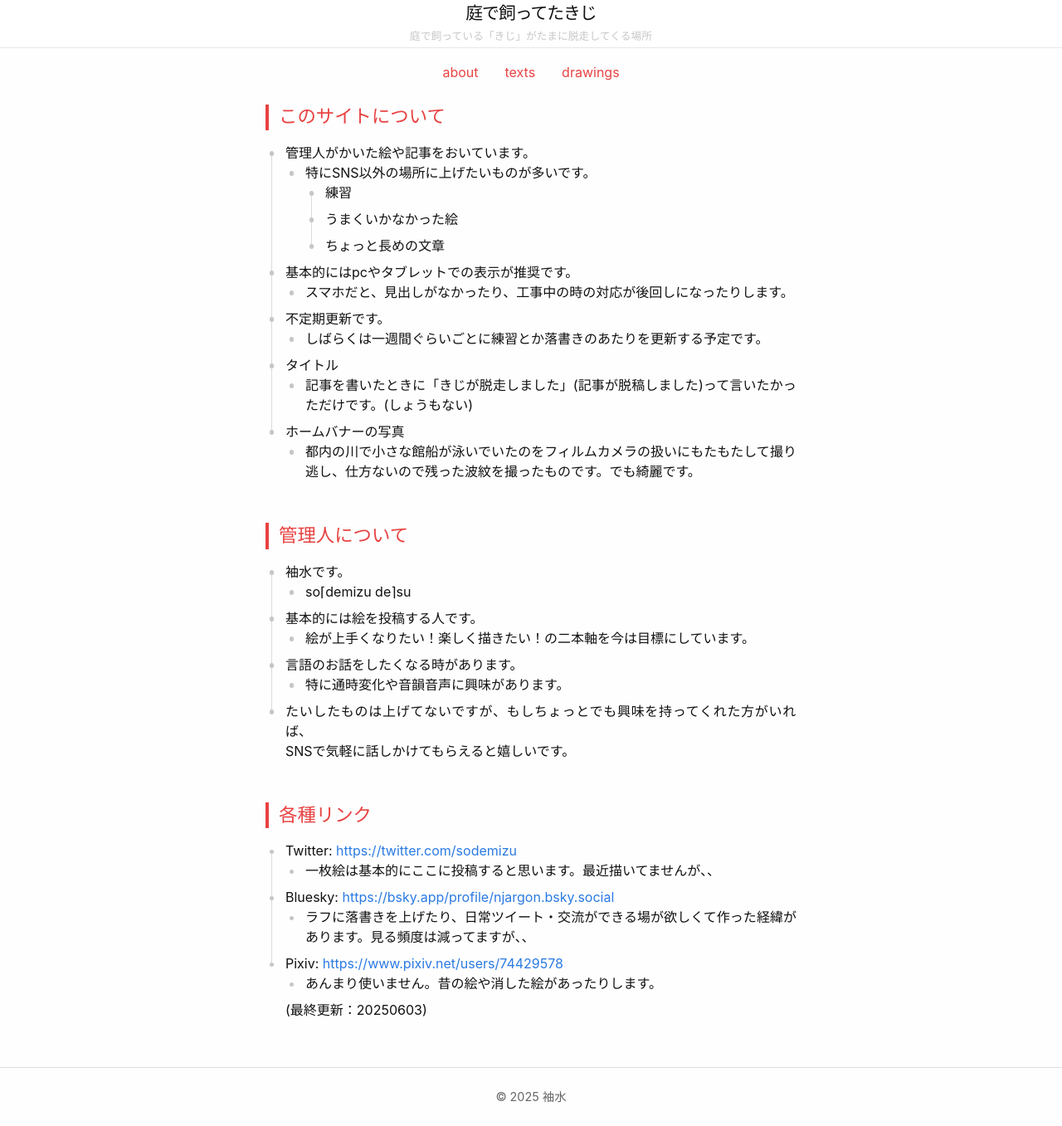
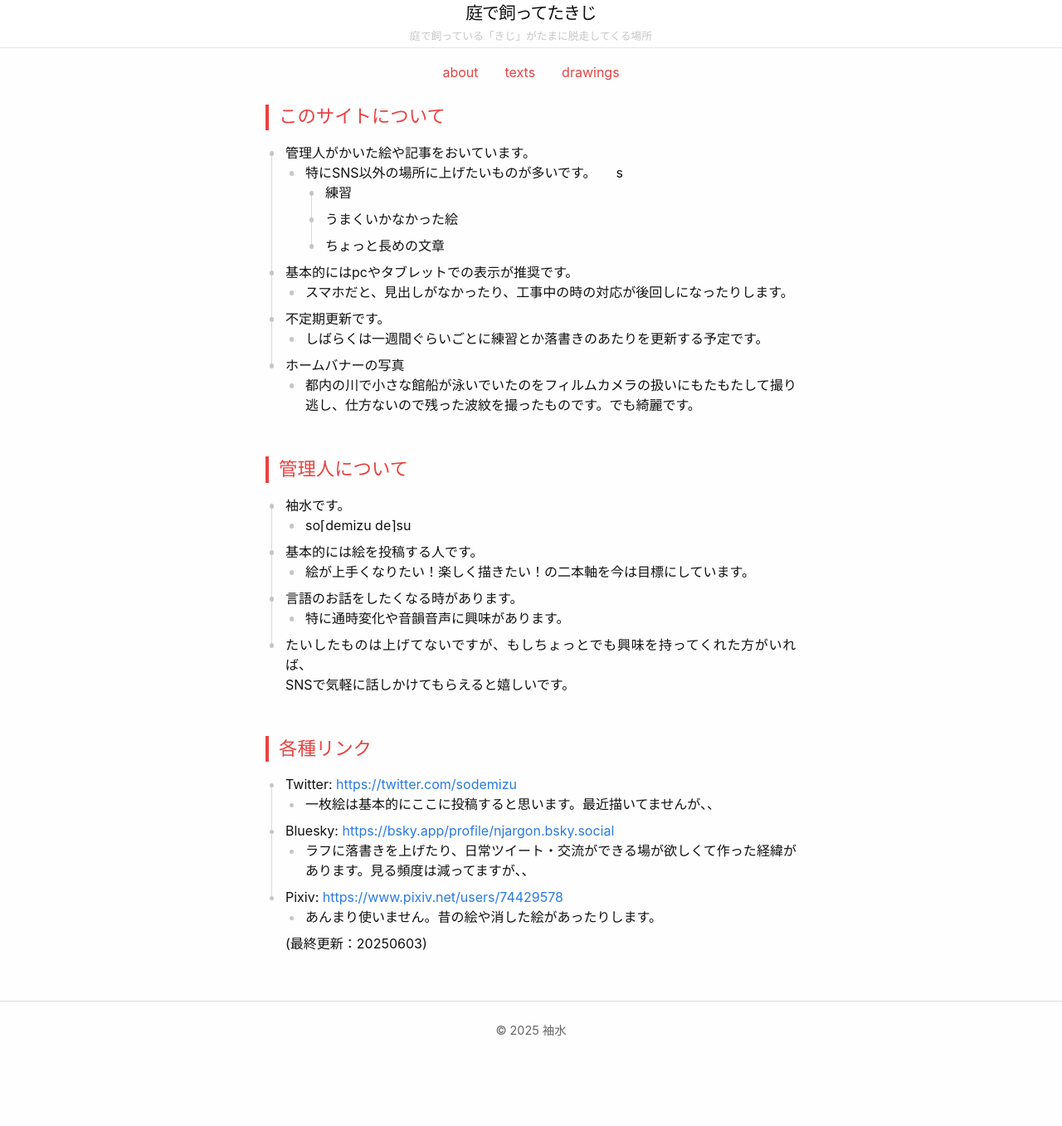
Before and after one commit to njargon/njargon.github.io, a Jekyll site: the page built from about.md, in a window 1280 px wide. Shown: the whole page at 83% size. Built offline with Jekyll 4.4.1, drawn with Linux system fonts in a browser that asks for light colours; after the commit the page ends 1277 px from its top, so only the background shows below that.

Commit message:
vault backup: 2025-06-04 00:26:20

```diff
--- a/about.md
+++ b/about.md
@@ -13,7 +13,7 @@ permalink: /about/
 ## このサイトについて
 
 - 管理人がかいた絵や記事をおいています。
-	- 特にSNS以外の場所に上げたいものが多いです。
+	- 特にSNS以外の場所に上げたいものが多いです。　　s
 		- 練習
 		- うまくいかなかった絵
 		- ちょっと長めの文章
@@ -21,8 +21,6 @@ permalink: /about/
 	- スマホだと、見出しがなかったり、工事中の時の対応が後回しになったりします。
 - 不定期更新です。
 	- しばらくは一週間ぐらいごとに練習とか落書きのあたりを更新する予定です。
-- タイトル
-	- 記事を書いたときに「きじが脱走しました」(記事が脱稿しました)って言いたかっただけです。(しょうもない)
 - ホームバナーの写真
 	- 都内の川で小さな館船が泳いでいたのをフィルムカメラの扱いにもたもたして撮り逃し、仕方ないので残った波紋を撮ったものです。でも綺麗です。
 
```
